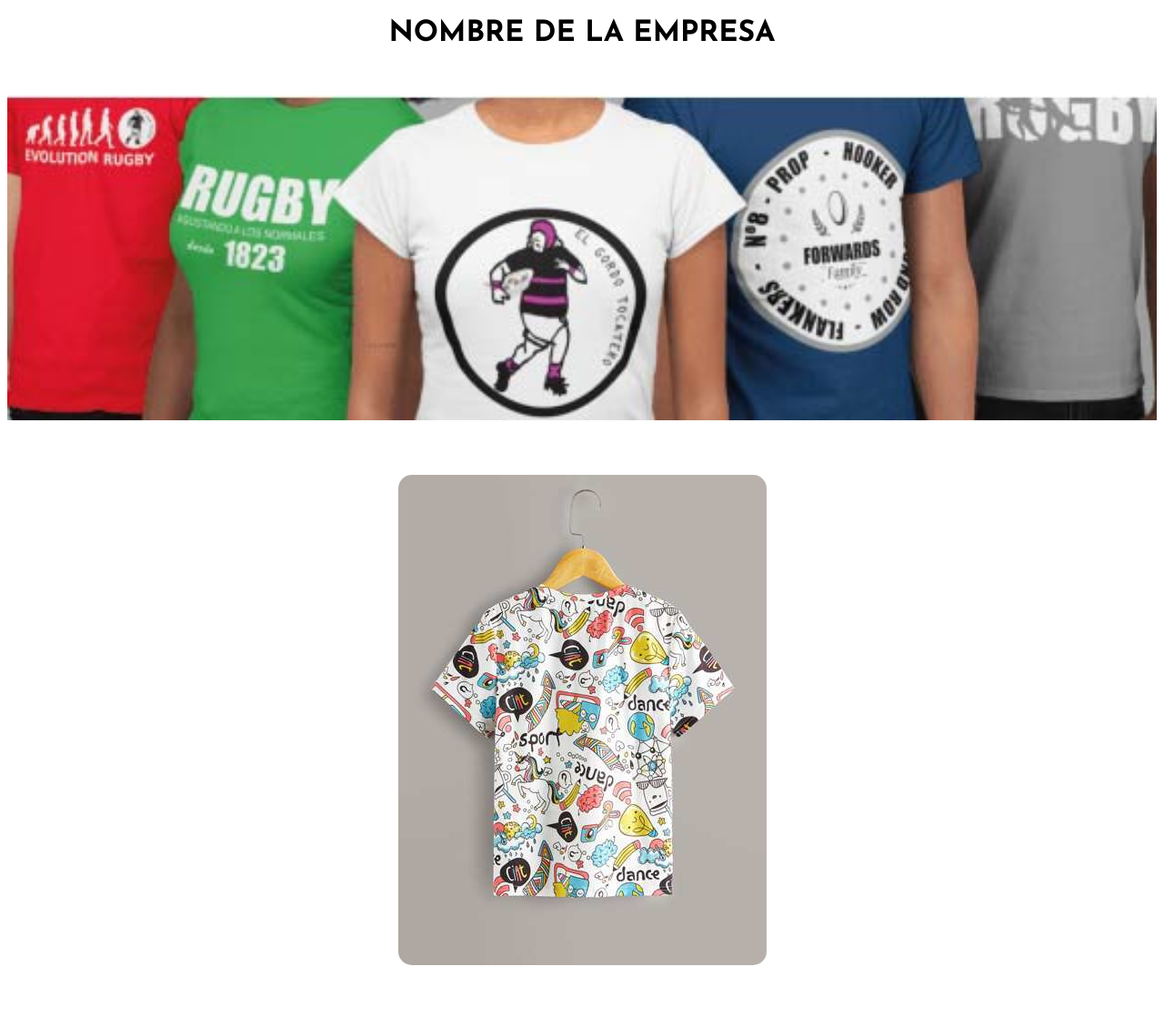
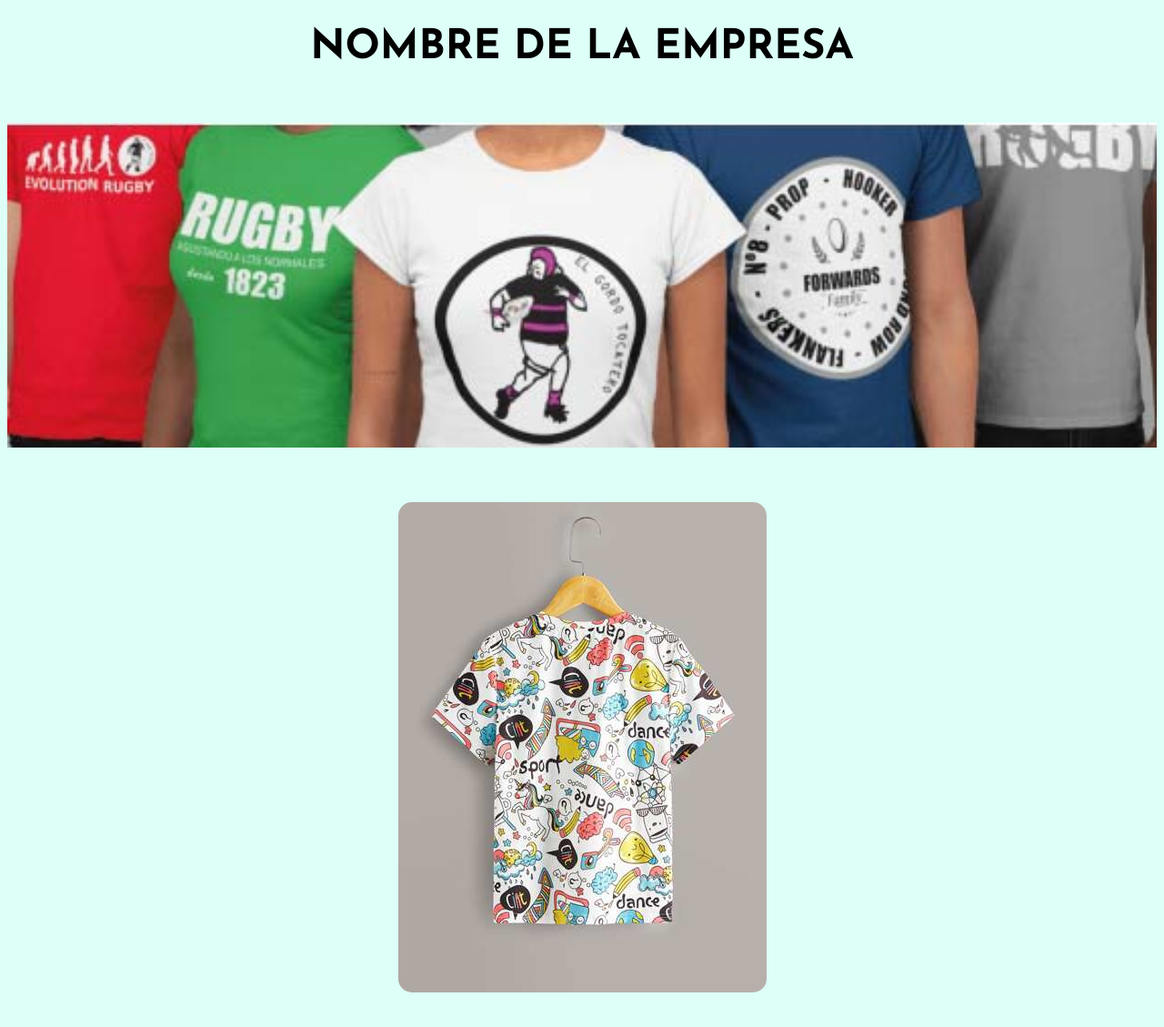
Before and after one commit to MaxPowerReforged/tienda-camisetas, a plain HTML site: page main.html in a window 1280 px wide. Shown: the whole page at 91% size. Before the commit the page ends 1099 px from the top, so only its background shows below. Drawn offline with Linux system fonts and the light colour scheme.

Commit message:
Main
Main con código limpio y background correcto.

```diff
--- a/main.html
+++ b/main.html
@@ -8,7 +8,12 @@
     <title>Document</title>
 </head>
 
+<header>
+
     <h1>NOMBRE DE LA EMPRESA</h1>
+
+</header>
+
 
 <body>
     <section>
--- a/mainstyle.css
+++ b/mainstyle.css
@@ -1,10 +1,11 @@
-head{
+body{
     background-color: rgb(221, 255, 247);
 }
 
 h1{
     text-align: center;
     font-family: 'Josefin Sans', sans-serif;
+    font-size: 45px;
 
 }
 
@@ -16,7 +17,6 @@ section{
 }
 
 .presentacion{
-    max-width: 100%;
     width: 100%;
     height: auto;
     margin: 30px;
@@ -27,8 +27,6 @@ section{
         width: auto;
         height: auto;
         border-radius: 15px;
-        background-size: cover;
-        display: block;
         margin: 30px;
 
         }
```
